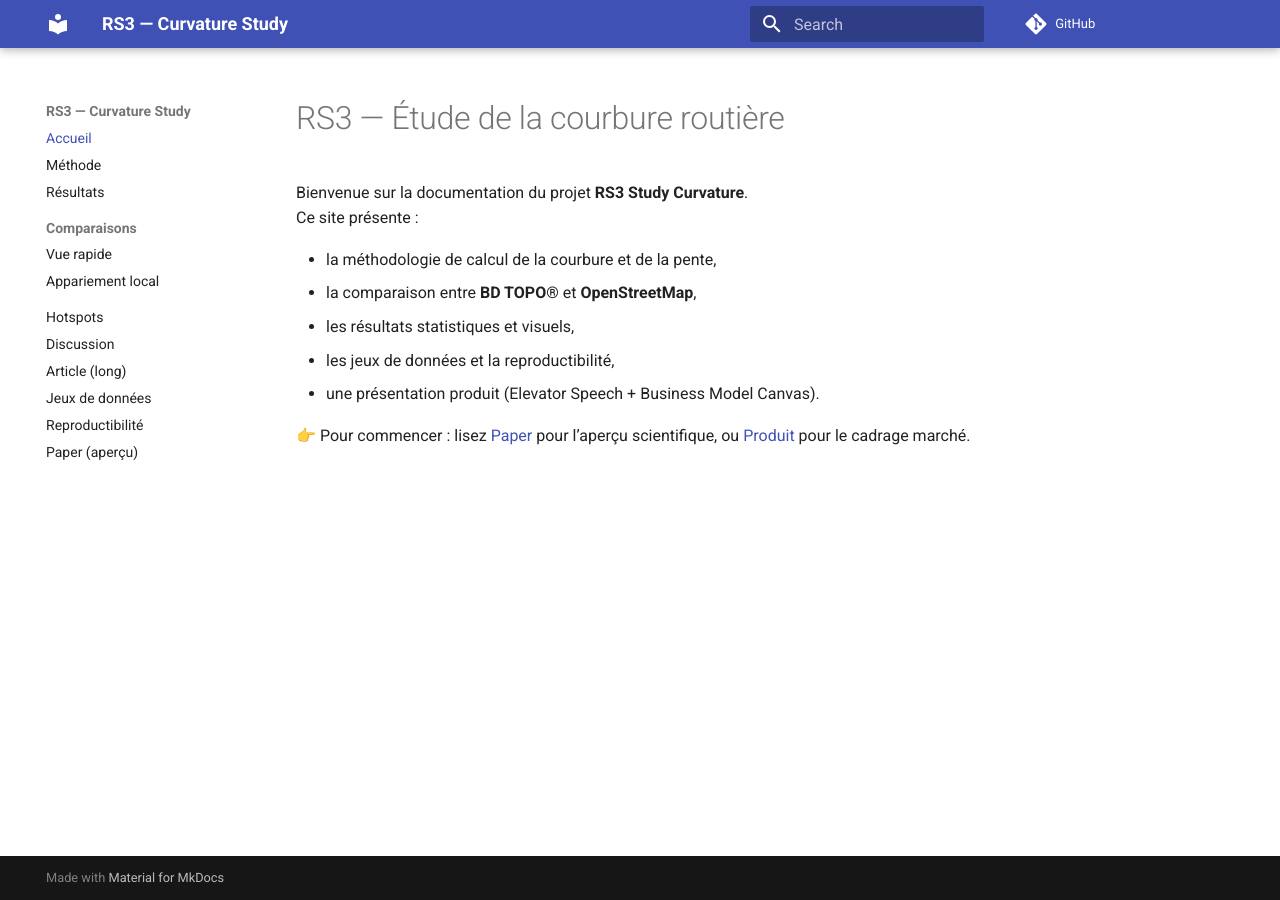
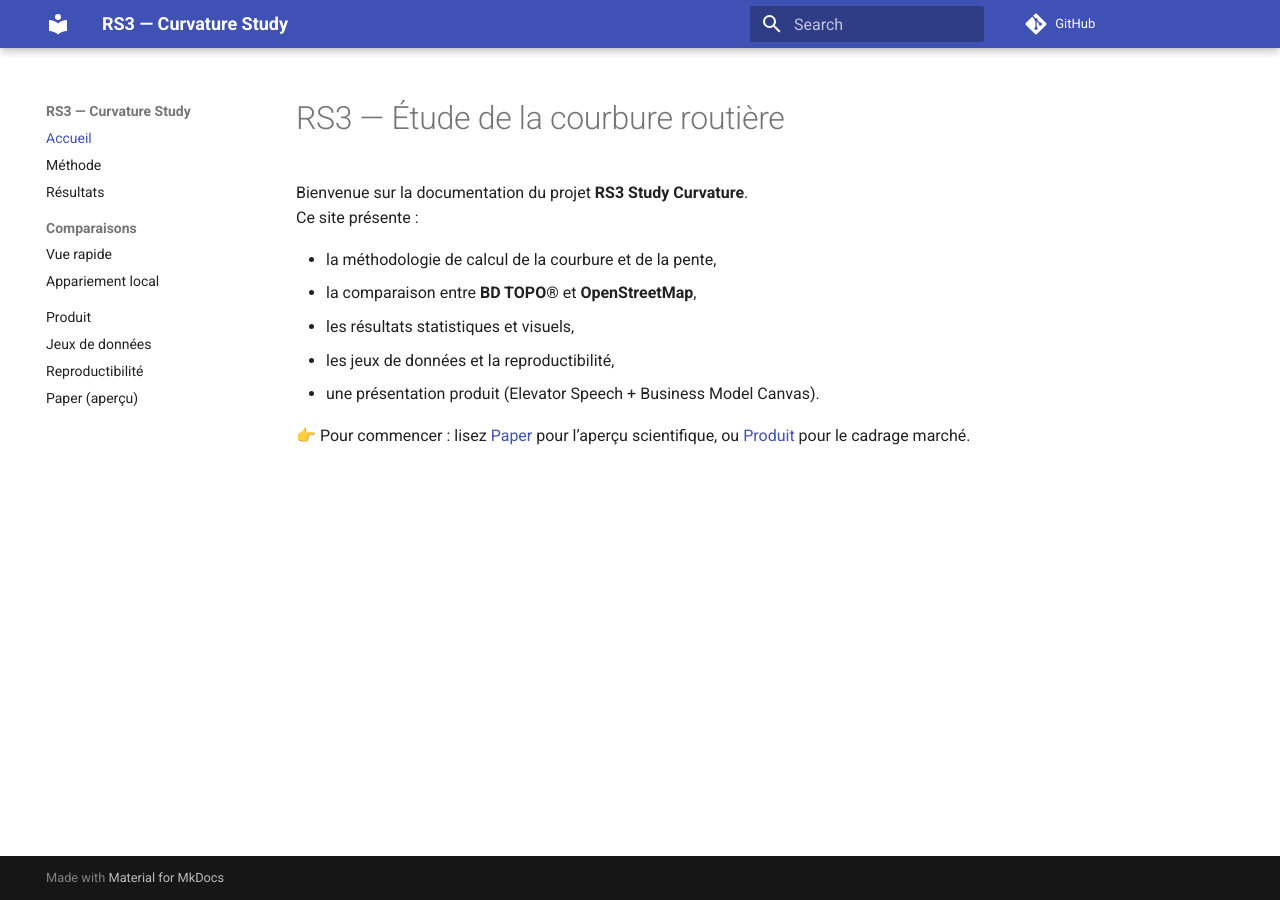
Before and after one commit to SebE585/rs3-study-curvature, an MkDocs documentation site: the page built from docs/index.md, in a window 1280 px wide. Built offline with MkDocs 1.6.1 and Material for MkDocs 9.7.7, drawn with Linux system fonts in a browser that asks for light colours; comment, search, counter and statistics services are not loaded.

Commit message:
Mise à jour de la documentation

```diff
--- a/mkdocs.yml
+++ b/mkdocs.yml
@@ -34,9 +34,7 @@ nav:
   - Comparaisons:
       - Vue rapide: compare_quick.md
       - Appariement local: compare_nearest.md
-  - Hotspots: hotspots.md
-  - Discussion: discussion.md
-  - Article (long): article.md
+  - Produit: product.md
   - Jeux de données: datasets.md
   - Reproductibilité: reproducibility.md
   - Paper (aperçu): paper.md
```
